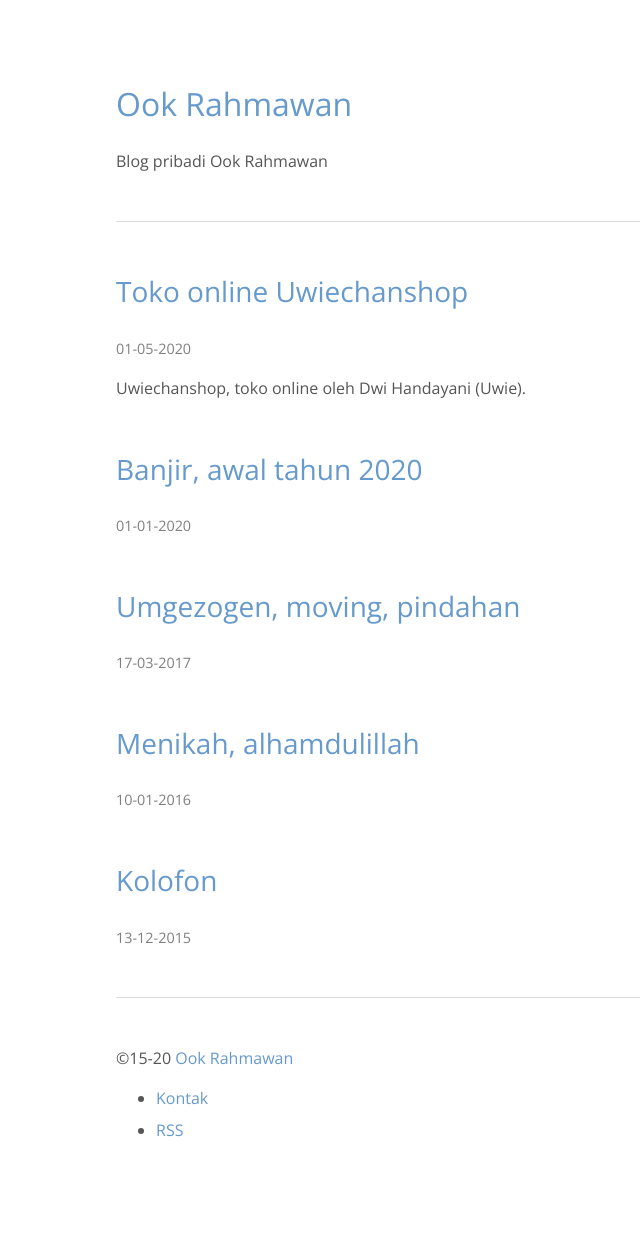
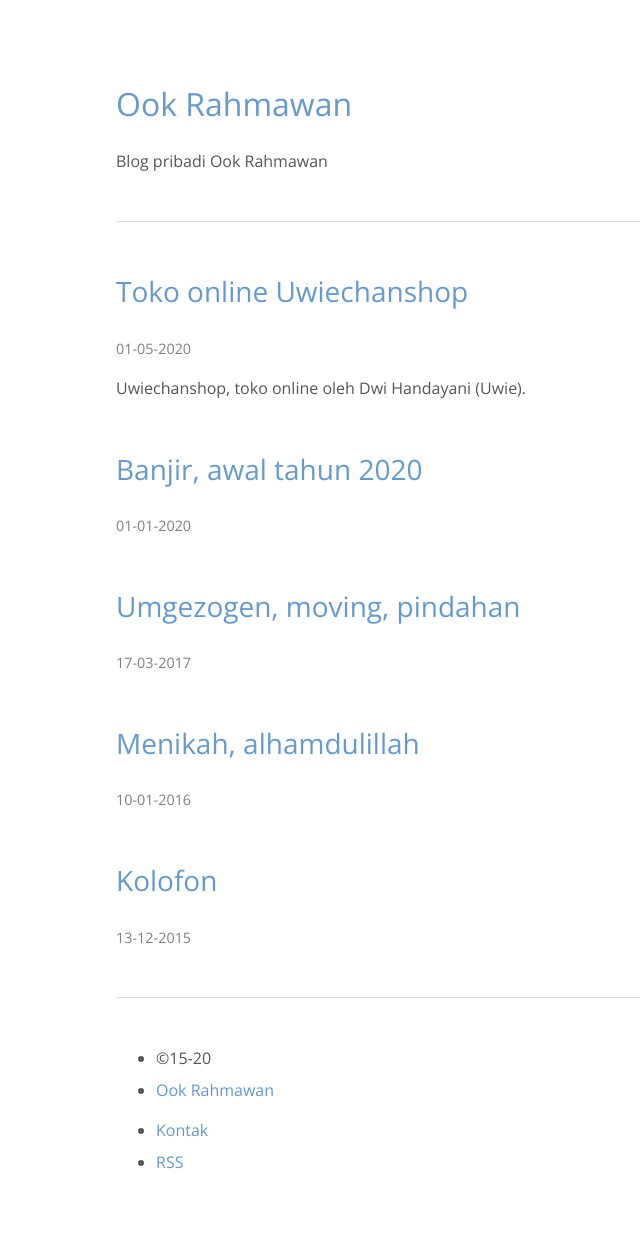
Before and after one commit to krhmwn/krhmwn.github.io, a Jekyll site: the page built from index.html, in a window 1280 px wide. Shown: the whole page, without its empty margins (228-868 px from the left). Built offline with Jekyll 4.4.1, drawn with Linux system fonts in a browser that asks for light colours; before the commit the page ends 1222 px from its top, so only the background shows below that.

Commit message:
Update V.1.01

```diff
--- a/_includes/footer.html
+++ b/_includes/footer.html
@@ -1 +1 @@
-<hr><footer><p>&copy;15-{{ site.time | date: "%y" }} <a href="/">{{ site.name }}</a></p><nav class="menu"><ul><li><a href="mailto:ookrahmawan@mail.ru">Kontak</a></li><li><a href="http://ook.web.id/sitemap.xml">RSS</a></li></ul></nav></footer>
+<hr><footer><ul><li>&copy;15-{{ site.time | date: "%y" }}</li><li><a href="/">{{ site.name }}</a></li></p><li><a href="mailto:ookrahmawan@mail.ru">Kontak</a></li><li><a href="http://ook.web.id/sitemap.xml">RSS</a></li></ul></footer>
```
